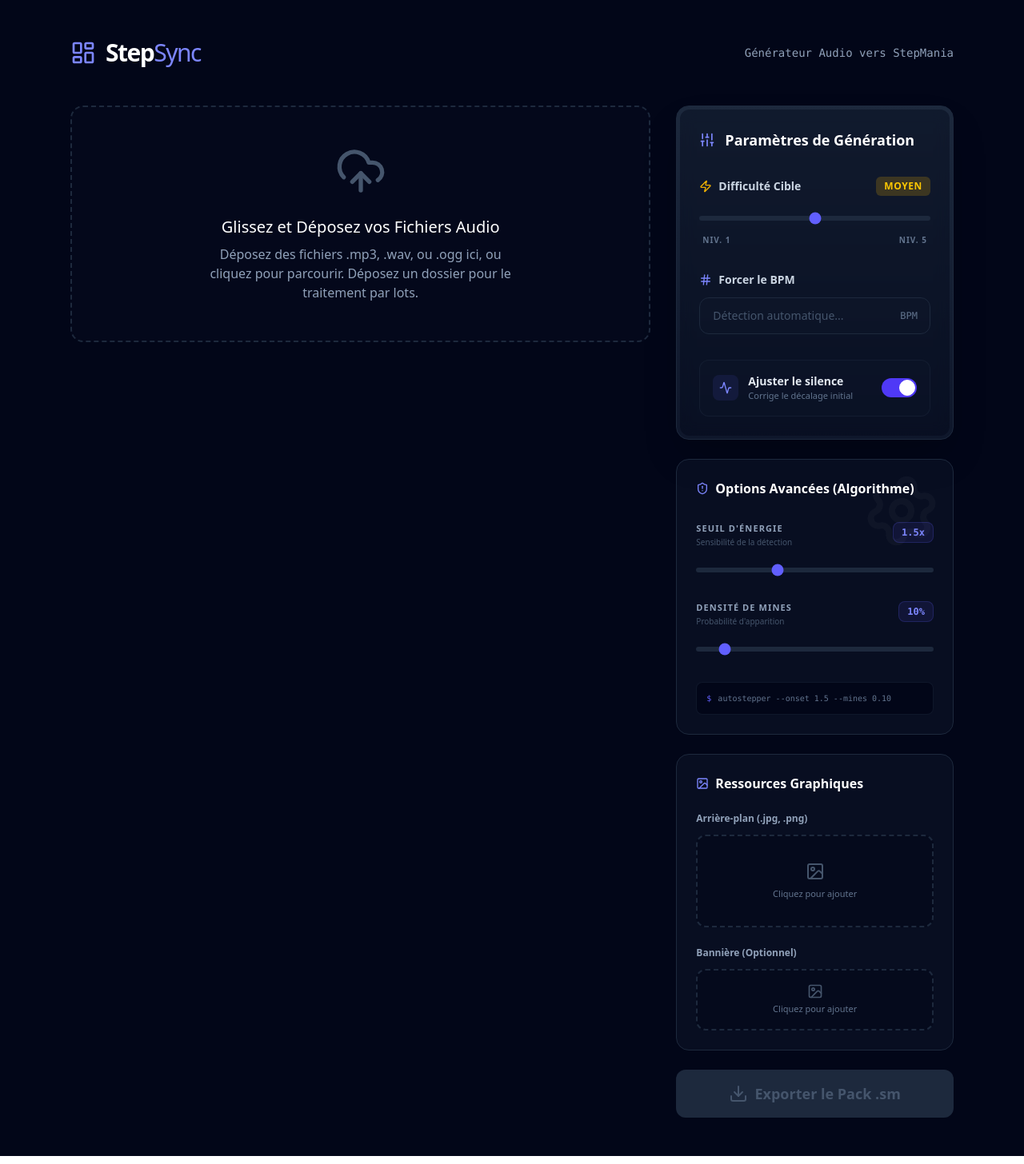
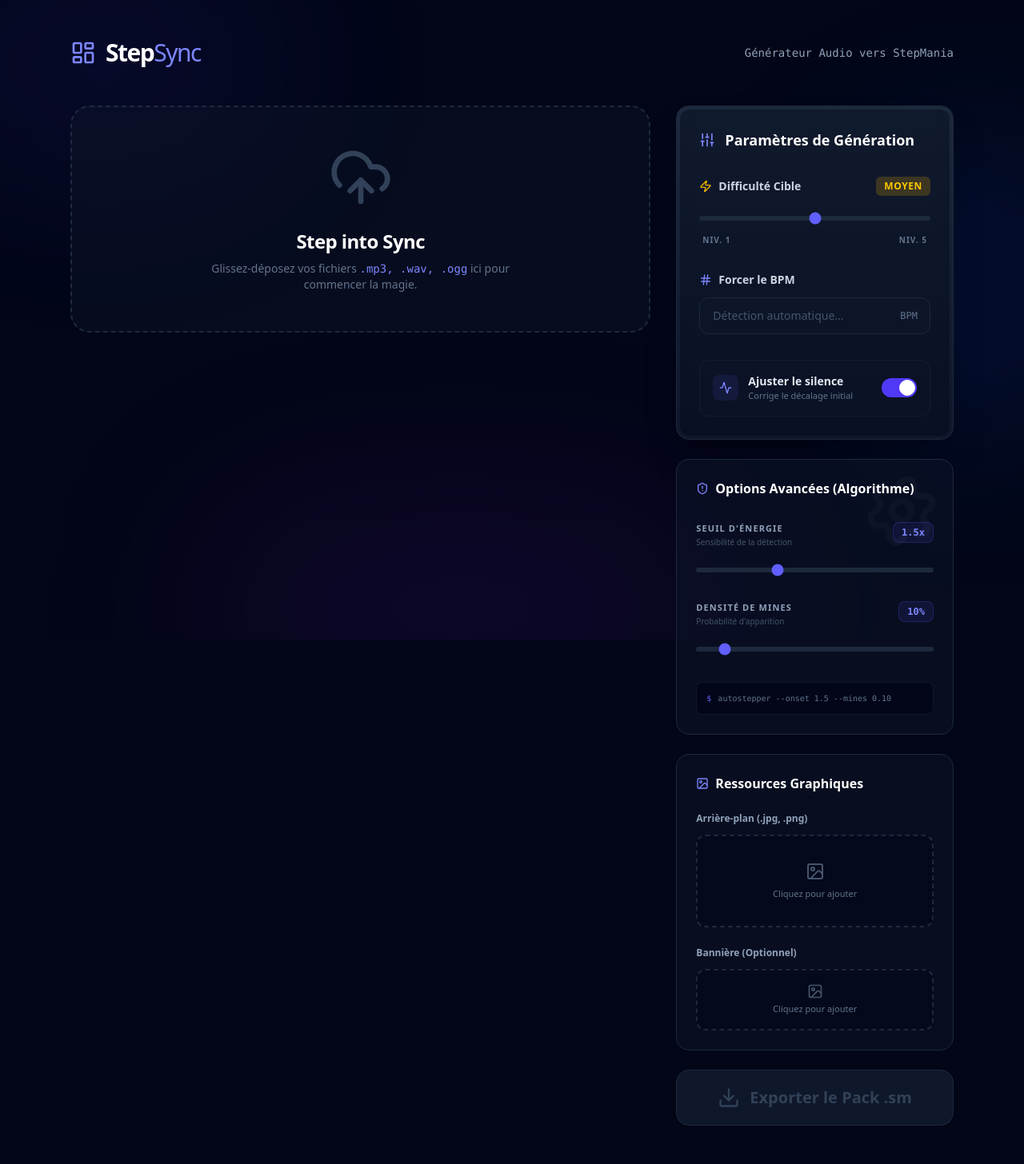
Before and after one commit to moonback/StepSync---Audio-to-StepMania, a React (Vite) app: page / in a window 1280 px wide. Shown: the whole page at 80% size. Built offline with nearby package versions, Linux system fonts and the light colour scheme.

Commit message:
feat: implement main application dashboard with drag-and-drop audio import and generation settings

```diff
--- a/src/App.tsx
+++ b/src/App.tsx
@@ -3,7 +3,8 @@
  * SPDX-License-Identifier: Apache-2.0
  */
 
-import React, { useState, useRef, useCallback } from 'react';
+import React, { useState, useRef, useCallback, useEffect } from 'react';
+import { motion, AnimatePresence } from 'motion/react';
 import { UploadCloud, Settings, Download, X, PlayCircle, Image as ImageIcon, Music, LayoutDashboard, Zap, Activity, Hash, ShieldAlert, Sliders } from 'lucide-react';
 import { WaveformPreview } from './components/WaveformPreview';
 import { SongRow } from './components/SongRow';
@@ -112,8 +113,15 @@
 
   // UI rendering
   return (
-    <div className="min-h-screen bg-slate-950 text-slate-100 font-sans selection:bg-indigo-500/30">
-      <div className="max-w-6xl mx-auto px-6 py-12">
+    <div className="min-h-screen bg-[#020617] text-slate-100 font-sans selection:bg-indigo-500/30 relative overflow-x-hidden">
+      {/* Dynamic Background */}
+      <div className="fixed inset-0 overflow-hidden pointer-events-none">
+        <div className="absolute -top-[10%] -left-[10%] w-[40%] h-[40%] rounded-full bg-indigo-600/10 blur-[120px] animate-pulse" />
+        <div className="absolute top-[20%] -right-[10%] w-[30%] h-[50%] rounded-full bg-blue-600/10 blur-[100px]" />
+        <div className="absolute -bottom-[10%] left-[20%] w-[50%] h-[30%] rounded-full bg-purple-600/10 blur-[120px]" />
+      </div>
+
+      <div className="relative z-10 max-w-6xl mx-auto px-6 py-12">
         {/* Header */}
         <header className="flex items-center justify-between mb-12">
           <div className="flex items-center space-x-3 text-indigo-400">
@@ -128,14 +136,17 @@
         <div className="grid grid-cols-1 lg:grid-cols-3 gap-8">
           {/* Main Area */}
           <div className="lg:col-span-2 space-y-6">
-            <div
+            <motion.div
+              layout
               onDragOver={(e) => { e.preventDefault(); setIsHovering(true); }}
               onDragLeave={() => setIsHovering(false)}
               onDrop={handleDrop}
-              className={`relative flex flex-col items-center justify-center p-12 border-2 border-dashed rounded-2xl transition-all duration-200 cursor-pointer overflow-hidden
-                ${isHovering ? 'border-indigo-500 bg-indigo-600/10' : 'border-slate-800 bg-slate-900/20 hover:border-slate-700 hover:bg-slate-900/40'}`}
+              className={`relative flex flex-col items-center justify-center p-12 border-2 border-dashed rounded-3xl transition-all duration-300 cursor-pointer overflow-hidden group
+                ${isHovering ? 'border-indigo-500 bg-indigo-500/10 scale-[1.01]' : 'border-slate-800 bg-slate-900/40 hover:border-slate-700 hover:bg-slate-900/60'}`}
               onClick={() => document.getElementById('audio-upload')?.click()}
             >
+              <div className="absolute inset-0 bg-gradient-to-br from-indigo-600/5 to-transparent opacity-0 group-hover:opacity-100 transition-opacity" />
+
               <input
                 type="file"
                 id="audio-upload"
@@ -144,12 +155,27 @@
                 accept="audio/*"
                 onChange={handleFileSelect}
               />
-              <UploadCloud className={`w-16 h-16 mb-6 ${isHovering ? 'text-indigo-400' : 'text-slate-600'}`} />
-              <h2 className="text-xl font-medium text-white mb-2">Glissez et Déposez vos Fichiers Audio</h2>
-              <p className="text-slate-400 text-center max-w-sm">
-                Déposez des fichiers .mp3, .wav, ou .ogg ici, ou cliquez pour parcourir. Déposez un dossier pour le traitement par lots.
+              <motion.div
+                animate={{ y: isHovering ? -10 : 0 }}
+                transition={{ type: "spring", stiffness: 300 }}
+              >
+                <UploadCloud className={`w-20 h-20 mb-6 ${isHovering ? 'text-indigo-400' : 'text-slate-700'}`} />
+              </motion.div>
+              <h2 className="text-2xl font-bold text-white mb-2 tracking-tight">Step into Sync</h2>
+              <p className="text-slate-500 text-center max-w-sm text-sm">
+                Glissez-déposez vos fichiers <span className="text-indigo-400 font-mono">.mp3, .wav, .ogg</span> ici pour commencer la magie.
               </p>
-            </div>
+
+              {isHovering && (
+                <motion.div
+                  initial={{ opacity: 0, y: 10 }}
+                  animate={{ opacity: 1, y: 0 }}
+                  className="mt-6 px-4 py-2 bg-indigo-600 text-white text-xs font-bold rounded-full uppercase tracking-widest shadow-lg shadow-indigo-900/40"
+                >
+                  Lâcher pour Importer
+                </motion.div>
+              )}
+            </motion.div>
 
             {songs.length > 0 && (
               <div className="space-y-4">
@@ -157,10 +183,20 @@
                   <Music className="w-5 h-5 mr-2 text-indigo-400" />
                   File d'attente ({songs.length})
                 </h3>
-                <div className="space-y-3">
-                  {songs.map(song => (
-                    <SongRow key={song.id} song={song} onRemove={removeSong} onUpdate={(updates) => updateSong(song.id, updates)} />
-                  ))}
+                <div className="space-y-4">
+                  <AnimatePresence mode="popLayout">
+                    {songs.map(song => (
+                      <motion.div
+                        key={song.id}
+                        initial={{ opacity: 0, x: -20 }}
+                        animate={{ opacity: 1, x: 0 }}
+                        exit={{ opacity: 0, scale: 0.95 }}
+                        transition={{ type: "spring", damping: 20, stiffness: 300 }}
+                      >
+                        <SongRow song={song} onRemove={removeSong} onUpdate={(updates) => updateSong(song.id, updates)} />
+                      </motion.div>
+                    ))}
+                  </AnimatePresence>
                 </div>
               </div>
             )}
@@ -389,29 +425,46 @@
               </div>
             </div>
 
-            <button
+            <motion.button
+              layout
               onClick={handleExport}
               disabled={songs.length === 0 || isProcessing}
-              className={`w-full py-4 rounded-xl font-bold text-lg flex items-center justify-center transition-all ${
-                songs.length === 0
-                  ? 'bg-slate-800 text-slate-600 cursor-not-allowed'
+              whileHover={{ scale: songs.length === 0 ? 1 : 1.02 }}
+              whileTap={{ scale: songs.length === 0 ? 1 : 0.98 }}
+              className={`w-full py-5 rounded-2xl font-black text-xl flex items-center justify-center transition-all relative overflow-hidden group
+                ${songs.length === 0
+                  ? 'bg-slate-900 text-slate-700 cursor-not-allowed border border-slate-800'
                   : isProcessing
                     ? 'bg-indigo-600 text-white cursor-wait opacity-80'
-                    : 'bg-indigo-600 hover:bg-indigo-500 text-white shadow-lg shadow-indigo-900/40 hover:-translate-y-0.5'
+                    : 'bg-indigo-600 hover:bg-indigo-500 text-white shadow-[0_20px_50px_rgba(79,70,229,0.3)] hover:shadow-[0_20px_50px_rgba(79,70,229,0.5)]'
               }`}
             >
+              {songs.length > 0 && !isProcessing && (
+                <div className="absolute inset-0 bg-gradient-to-r from-transparent via-white/10 to-transparent -translate-x-full group-hover:animate-[shimmer_2s_infinite]" />
+              )}
+
               {isProcessing ? (
                 <>
-                  <div className="w-5 h-5 border-2 border-white/20 border-t-white rounded-full animate-spin mr-3" />
-                  Génération des Pas...
+                  <div className="w-6 h-6 border-3 border-white/20 border-t-white rounded-full animate-spin mr-4" />
+                  Génération en cours...
                 </>
               ) : (
                 <>
-                  <Download className="w-6 h-6 mr-2" />
+                  <Download className="w-7 h-7 mr-3" />
                   Exporter le Pack .sm
                 </>
               )}
-            </button>
+            </motion.button>
+
+            {songs.length > 0 && (
+              <motion.p
+                initial={{ opacity: 0 }}
+                animate={{ opacity: 1 }}
+                className="text-center text-[10px] font-bold uppercase tracking-widest text-slate-600"
+              >
+                Prêt pour StepMania & ITG
+              </motion.p>
+            )}
           </div>
         </div>
       </div>
--- a/src/components/SongRow.tsx
+++ b/src/components/SongRow.tsx
@@ -17,6 +17,7 @@
   const [isPlaying, setIsPlaying] = useState(false);
   const [showMetadata, setShowMetadata] = useState(false);
   const [duration, setDuration] = useState<number | null>(null);
+  const [currentTime, setCurrentTime] = useState(0);
   const audioRef = useRef<HTMLAudioElement | null>(null);
 
   useEffect(() => {
@@ -25,9 +26,10 @@
     audioRef.current = audio;
 
     audio.onloadedmetadata = () => setDuration(audio.duration);
-    audio.onended = () => setIsPlaying(false);
+    audio.onended = () => { setIsPlaying(false); setCurrentTime(0); };
     audio.onpause = () => setIsPlaying(false);
     audio.onplay = () => setIsPlaying(true);
+    audio.ontimeupdate = () => setCurrentTime(audio.currentTime);
 
     return () => {
       audio.pause();
@@ -167,7 +169,17 @@
       )}
 
       <div className="mt-4">
-        <WaveformPreview file={song.file} />
+        <WaveformPreview
+          file={song.file}
+          currentTime={currentTime}
+          duration={duration || 0}
+          onSeek={(time) => {
+            if (audioRef.current) {
+              audioRef.current.currentTime = time;
+              setCurrentTime(time);
+            }
+          }}
+        />
       </div>
     </div>
   );
```
Also changed, not shown: src/components/WaveformPreview.tsx (+94 -47 lines).
